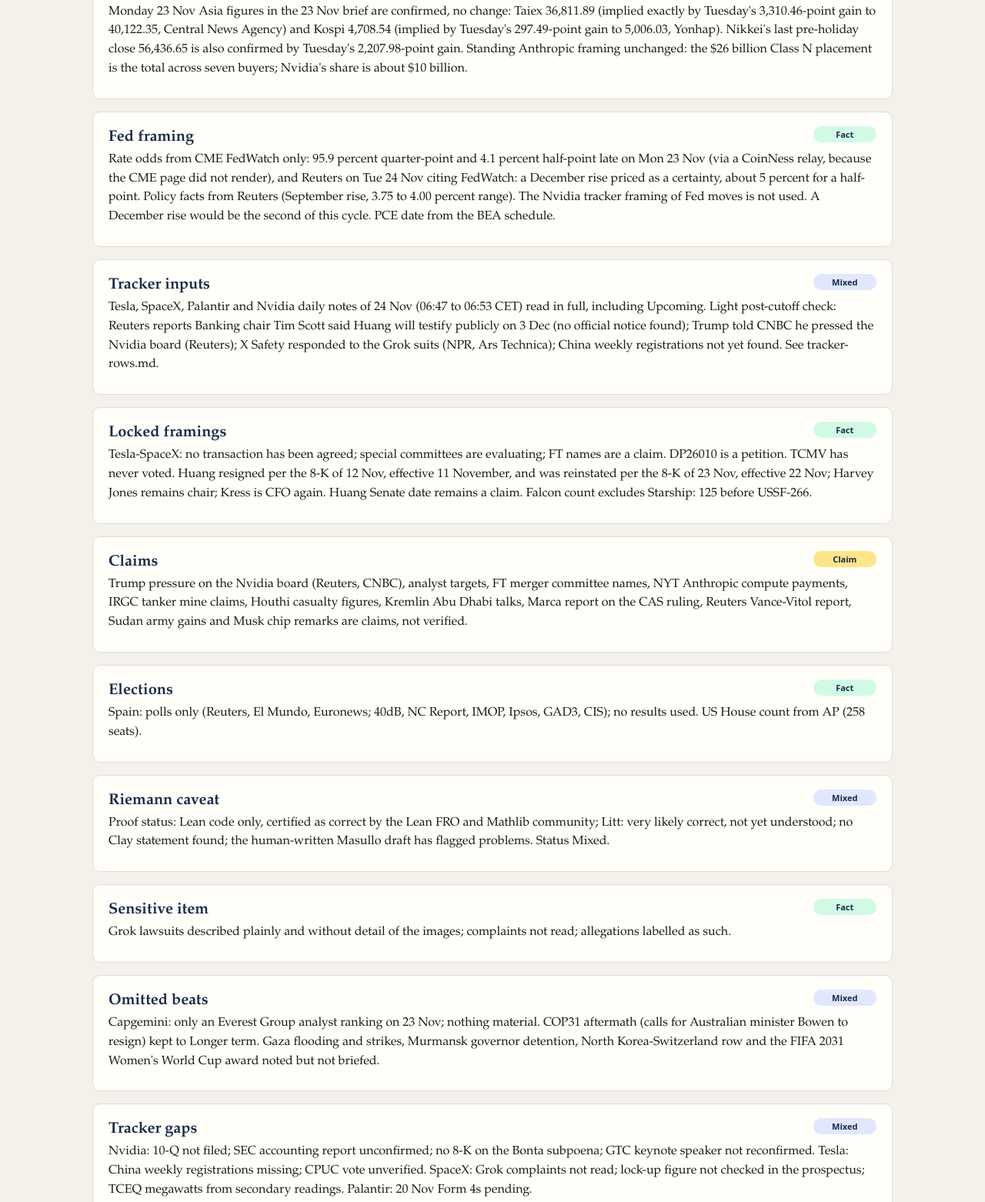
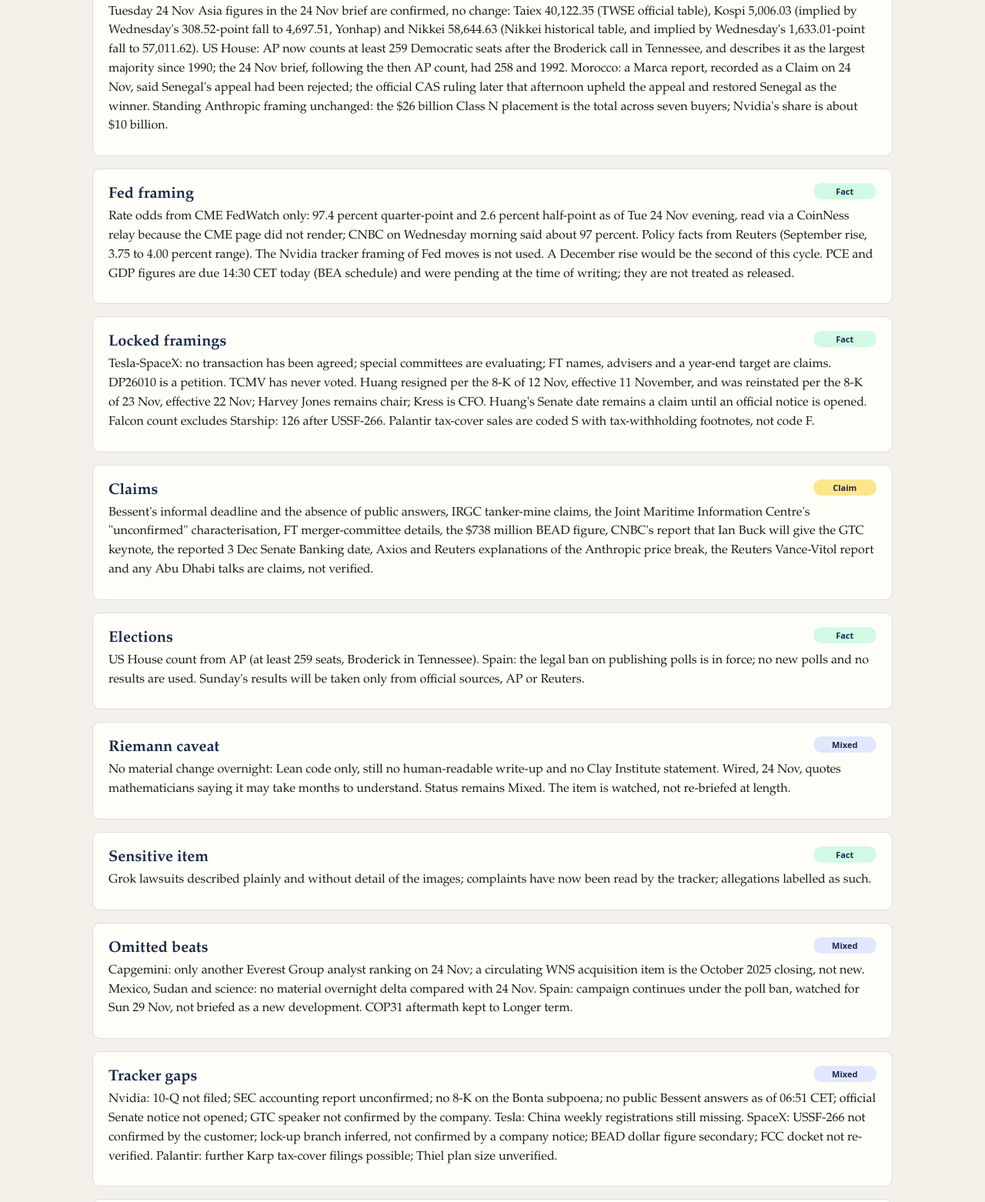
Before and after one commit to elhabtey-hash/daily-brief, a plain HTML site: page notes.html in a window 1280 px wide. Shown: the part 502-2064 px from the top of the page at 77% size. Drawn offline with Linux system fonts and the light colour scheme.

Commit message:
Daily Brief Wednesday 25 November 2026  ·  Europe/Paris, morning  ·  window Tuesday 24 November morning to Wednesday 25 November morning: notes.html

```diff
--- a/notes.html
+++ b/notes.html
@@ -3,7 +3,7 @@
 <head>
   <meta charset="utf-8">
   <meta name="viewport" content="width=device-width, initial-scale=1">
-  <title>Notes · Daily Brief · Tuesday 24 November 2026  ·  Europe/Paris, morning  ·  window Monday 23 November morning to Tuesday 24 November morning</title>
+  <title>Notes · Daily Brief · Wednesday 25 November 2026  ·  Europe/Paris, morning  ·  window Tuesday 24 November morning to Wednesday 25 November morning</title>
   <link rel="stylesheet" href="styles.css">
 </head>
 <body>
@@ -13,7 +13,7 @@
       <nav><a href="index.html">Cover</a><a href="brief.html">Brief</a><a href="watch.html">Watch</a><a href="longer-term.html">Longer term</a><a href="notes.html" aria-current="page">Notes</a></nav>
     </div>
   </header>
-  <div class="banner"><div class="wrap">Public snapshot · Tuesday 24 November 2026  ·  Europe/Paris, morning  ·  window Monday 23 November morning to Tuesday 24 November morning</div></div>
+  <div class="banner"><div class="wrap">Public snapshot · Wednesday 25 November 2026  ·  Europe/Paris, morning  ·  window Tuesday 24 November morning to Wednesday 25 November morning</div></div>
   <main class="wrap">
     <h1>Notes</h1>
     <p class="lede">How to read this snapshot.</p>
@@ -23,86 +23,79 @@
     <h2 style="margin:0">Window and prices</h2>
     <span class="status fact">Fact</span>
   </div>
-  <p>Window Monday 23 Nov morning to Tuesday 24 Nov morning, Paris CET. US figures are Monday 23 Nov official closes (CNBC, Xinhua, Fox Business). Oil figures are Monday 23 Nov settles: January Brent $89.37 (headline) and January WTI $80.17. January WTI is now the front month after December WTI expired on Fri 20 Nov at $83.98; the 3.88 percent fall is measured against January&#x27;s own Friday settle of $83.41, while Bloomberg&#x27;s 4.5 percent compares with the expired December contract. Tuesday Brent near $88.80 is intraday, not a settle. Asia figures are official Tuesday 24 Nov closes. US futures are indications.</p>
+  <p>Window Tuesday 24 Nov morning to Wednesday 25 Nov morning, Paris CET. US figures are Tuesday 24 Nov official closes (CNBC, MarketWatch, AP). Oil figures are Tuesday 24 Nov settles: January Brent $91.40 (headline) and January WTI $82.05. January Brent remains the front-month headline until its last ICE trading day, Mon 30 Nov 2026 (ICE expiry calendar); February does not become the front month until after that date. January WTI is the US front month after December WTI expired on Fri 20 Nov at $83.98. Asia figures are official Wednesday 25 Nov closes. US futures are indications, not closes. After-hours prices (Dell, and any Nvidia prints) are not closes.</p>
 </article>
 <article class="story">
   <div class="story-head">
     <h2 style="margin:0">Corrections</h2>
     <span class="status fact">Fact</span>
   </div>
-  <p>Monday 23 Nov Asia figures in the 23 Nov brief are confirmed, no change: Taiex 36,811.89 (implied exactly by Tuesday&#x27;s 3,310.46-point gain to 40,122.35, Central News Agency) and Kospi 4,708.54 (implied by Tuesday&#x27;s 297.49-point gain to 5,006.03, Yonhap). Nikkei&#x27;s last pre-holiday close 56,436.65 is also confirmed by Tuesday&#x27;s 2,207.98-point gain. Standing Anthropic framing unchanged: the $26 billion Class N placement is the total across seven buyers; Nvidia&#x27;s share is about $10 billion.</p>
+  <p>Tuesday 24 Nov Asia figures in the 24 Nov brief are confirmed, no change: Taiex 40,122.35 (TWSE official table), Kospi 5,006.03 (implied by Wednesday&#x27;s 308.52-point fall to 4,697.51, Yonhap) and Nikkei 58,644.63 (Nikkei historical table, and implied by Wednesday&#x27;s 1,633.01-point fall to 57,011.62). US House: AP now counts at least 259 Democratic seats after the Broderick call in Tennessee, and describes it as the largest majority since 1990; the 24 Nov brief, following the then AP count, had 258 and 1992. Morocco: a Marca report, recorded as a Claim on 24 Nov, said Senegal&#x27;s appeal had been rejected; the official CAS ruling later that afternoon upheld the appeal and restored Senegal as the winner. Standing Anthropic framing unchanged: the $26 billion Class N placement is the total across seven buyers; Nvidia&#x27;s share is about $10 billion.</p>
 </article>
 <article class="story">
   <div class="story-head">
     <h2 style="margin:0">Fed framing</h2>
     <span class="status fact">Fact</span>
   </div>
-  <p>Rate odds from CME FedWatch only: 95.9 percent quarter-point and 4.1 percent half-point late on Mon 23 Nov (via a CoinNess relay, because the CME page did not render), and Reuters on Tue 24 Nov citing FedWatch: a December rise priced as a certainty, about 5 percent for a half-point. Policy facts from Reuters (September rise, 3.75 to 4.00 percent range). The Nvidia tracker framing of Fed moves is not used. A December rise would be the second of this cycle. PCE date from the BEA schedule.</p>
-</article>
-<article class="story">
-  <div class="story-head">
-    <h2 style="margin:0">Tracker inputs</h2>
-    <span class="status mixed">Mixed</span>
-  </div>
-  <p>Tesla, SpaceX, Palantir and Nvidia daily notes of 24 Nov (06:47 to 06:53 CET) read in full, including Upcoming. Light post-cutoff check: Reuters reports Banking chair Tim Scott said Huang will testify publicly on 3 Dec (no official notice found); Trump told CNBC he pressed the Nvidia board (Reuters); X Safety responded to the Grok suits (NPR, Ars Technica); China weekly registrations not yet found. See tracker-rows.md.</p>
+  <p>Rate odds from CME FedWatch only: 97.4 percent quarter-point and 2.6 percent half-point as of Tue 24 Nov evening, read via a CoinNess relay because the CME page did not render; CNBC on Wednesday morning said about 97 percent. Policy facts from Reuters (September rise, 3.75 to 4.00 percent range). The Nvidia tracker framing of Fed moves is not used. A December rise would be the second of this cycle. PCE and GDP figures are due 14:30 CET today (BEA schedule) and were pending at the time of writing; they are not treated as released.</p>
 </article>
 <article class="story">
   <div class="story-head">
     <h2 style="margin:0">Locked framings</h2>
     <span class="status fact">Fact</span>
   </div>
-  <p>Tesla-SpaceX: no transaction has been agreed; special committees are evaluating; FT names are a claim. DP26010 is a petition. TCMV has never voted. Huang resigned per the 8-K of 12 Nov, effective 11 November, and was reinstated per the 8-K of 23 Nov, effective 22 Nov; Harvey Jones remains chair; Kress is CFO again. Huang Senate date remains a claim. Falcon count excludes Starship: 125 before USSF-266.</p>
+  <p>Tesla-SpaceX: no transaction has been agreed; special committees are evaluating; FT names, advisers and a year-end target are claims. DP26010 is a petition. TCMV has never voted. Huang resigned per the 8-K of 12 Nov, effective 11 November, and was reinstated per the 8-K of 23 Nov, effective 22 Nov; Harvey Jones remains chair; Kress is CFO. Huang&#x27;s Senate date remains a claim until an official notice is opened. Falcon count excludes Starship: 126 after USSF-266. Palantir tax-cover sales are coded S with tax-withholding footnotes, not code F.</p>
 </article>
 <article class="story">
   <div class="story-head">
     <h2 style="margin:0">Claims</h2>
     <span class="status claim">Claim</span>
   </div>
-  <p>Trump pressure on the Nvidia board (Reuters, CNBC), analyst targets, FT merger committee names, NYT Anthropic compute payments, IRGC tanker mine claims, Houthi casualty figures, Kremlin Abu Dhabi talks, Marca report on the CAS ruling, Reuters Vance-Vitol report, Sudan army gains and Musk chip remarks are claims, not verified.</p>
+  <p>Bessent&#x27;s informal deadline and the absence of public answers, IRGC tanker-mine claims, the Joint Maritime Information Centre&#x27;s &quot;unconfirmed&quot; characterisation, FT merger-committee details, the $738 million BEAD figure, CNBC&#x27;s report that Ian Buck will give the GTC keynote, the reported 3 Dec Senate Banking date, Axios and Reuters explanations of the Anthropic price break, the Reuters Vance-Vitol report and any Abu Dhabi talks are claims, not verified.</p>
 </article>
 <article class="story">
   <div class="story-head">
     <h2 style="margin:0">Elections</h2>
     <span class="status fact">Fact</span>
   </div>
-  <p>Spain: polls only (Reuters, El Mundo, Euronews; 40dB, NC Report, IMOP, Ipsos, GAD3, CIS); no results used. US House count from AP (258 seats).</p>
+  <p>US House count from AP (at least 259 seats, Broderick in Tennessee). Spain: the legal ban on publishing polls is in force; no new polls and no results are used. Sunday&#x27;s results will be taken only from official sources, AP or Reuters.</p>
 </article>
 <article class="story">
   <div class="story-head">
     <h2 style="margin:0">Riemann caveat</h2>
     <span class="status mixed">Mixed</span>
   </div>
-  <p>Proof status: Lean code only, certified as correct by the Lean FRO and Mathlib community; Litt: very likely correct, not yet understood; no Clay statement found; the human-written Masullo draft has flagged problems. Status Mixed.</p>
+  <p>No material change overnight: Lean code only, still no human-readable write-up and no Clay Institute statement. Wired, 24 Nov, quotes mathematicians saying it may take months to understand. Status remains Mixed. The item is watched, not re-briefed at length.</p>
 </article>
 <article class="story">
   <div class="story-head">
     <h2 style="margin:0">Sensitive item</h2>
     <span class="status fact">Fact</span>
   </div>
-  <p>Grok lawsuits described plainly and without detail of the images; complaints not read; allegations labelled as such.</p>
+  <p>Grok lawsuits described plainly and without detail of the images; complaints have now been read by the tracker; allegations labelled as such.</p>
 </article>
 <article class="story">
   <div class="story-head">
     <h2 style="margin:0">Omitted beats</h2>
     <span class="status mixed">Mixed</span>
   </div>
-  <p>Capgemini: only an Everest Group analyst ranking on 23 Nov; nothing material. COP31 aftermath (calls for Australian minister Bowen to resign) kept to Longer term. Gaza flooding and strikes, Murmansk governor detention, North Korea-Switzerland row and the FIFA 2031 Women&#x27;s World Cup award noted but not briefed.</p>
+  <p>Capgemini: only another Everest Group analyst ranking on 24 Nov; a circulating WNS acquisition item is the October 2025 closing, not new. Mexico, Sudan and science: no material overnight delta compared with 24 Nov. Spain: campaign continues under the poll ban, watched for Sun 29 Nov, not briefed as a new development. COP31 aftermath kept to Longer term.</p>
 </article>
 <article class="story">
   <div class="story-head">
     <h2 style="margin:0">Tracker gaps</h2>
     <span class="status mixed">Mixed</span>
   </div>
-  <p>Nvidia: 10-Q not filed; SEC accounting report unconfirmed; no 8-K on the Bonta subpoena; GTC keynote speaker not reconfirmed. Tesla: China weekly registrations missing; CPUC vote unverified. SpaceX: Grok complaints not read; lock-up figure not checked in the prospectus; TCEQ megawatts from secondary readings. Palantir: 20 Nov Form 4s pending.</p>
+  <p>Nvidia: 10-Q not filed; SEC accounting report unconfirmed; no 8-K on the Bonta subpoena; no public Bessent answers as of 06:51 CET; official Senate notice not opened; GTC speaker not confirmed by the company. Tesla: China weekly registrations still missing. SpaceX: USSF-266 not confirmed by the customer; lock-up branch inferred, not confirmed by a company notice; BEAD dollar figure secondary; FCC docket not re-verified. Palantir: further Karp tax-cover filings possible; Thiel plan size unverified.</p>
 </article>
 <article class="story">
   <div class="story-head">
     <h2 style="margin:0">Sources: markets, Fed, energy</h2>
     <span class="status fact">Fact</span>
   </div>
-  <p>https://www.cnbc.com/2026/11/22/stock-market-today-live-updates.html ; https://english.news.cn/northamerica/20261124/703e0a6b986b41bc82f9a85c42f7d7ee/c.html ; https://focustaiwan.tw/business/202611240011 ; https://tw.news.yahoo.com/%E5%8F%B0%E8%82%A1%E6%BC%B23310-46%E9%BB%9E-054633670.html ; https://en.yna.co.kr/view/AEN20261124006700320 ; https://indexes.nikkei.co.jp/en/nkave ; https://www.boursorama.com/bourse/actualites/le-nikkei-finit-en-hausse-de-3-91-d187909d3f0dc9405bd64cdaf04acd25 ; https://au.investing.com/news/economy-news/asian-stocks-rally-as-huangs-nvidia-return-revives-ai-trade-4791841 ; https://english.news.cn/20261124/5bc9039da7b947e9a17527c6233595f8/c.html ; https://www.morningstar.com/news/dow-jones/202611237545/front-month-ice-brent-crude-fell-346-to-settle-at-8937-data-talk ; https://www.rigzone.com/news/oil_falls_as_trump_signals_iran_talks-23-nov-2026-185152-article ; https://coinness.com/en/stock-news/177625 ; https://www.investing.com/news/economy-news/fed-has-work-to-do-to-lower-inflation-williams-says-5046374 ; https://www.bea.gov/news/schedule ; https://www.investing.com/news/earnings/hpe-stocks-falls-after-hours-despite-quarterly-results-guidance-beat-5046357</p>
+  <p>https://www.cnbc.com/2026/11/23/stock-market-today-live-updates.html ; https://www.marketwatch.com/story/u-s-stocks-mixed-as-huang-relief-rally-fades-57a108e0 ; https://apnews.com/article/wall-street-stocks-dow-nasdaq-6cc4e580290aadf304ee316d6d46dd81 ; https://en.yna.co.kr/view/AEN20261125006200320 ; https://www.twse.com.tw/en/indicesReport/MI_5MINS_HIST?date=202611&amp;response=html ; https://tw.stock.yahoo.com/news/12%E6%9C%88%E5%8F%B0%E8%82%A1%E6%9C%9F%E6%8C%87%E8%B7%8C2262%E9%BB%9E-060618146.html ; https://indexes.nikkei.co.jp/en/nkave/ ; https://www.morningstar.com/news/dow-jones/202611245878/cac-40-index-ends-005-lower-at-804049-data-talk ; https://english.news.cn/20261125/0a1cacb7a8b24dfc87c2ffd21b59ce6f/c.html ; https://www.cnbc.com/2026/11/24/oil-wti-brent-hormuz-supply.html ; https://www.ice.com/products/219/Brent-Crude-Futures/expiry ; https://coinness.com/en/stock-news/178452 ; https://www.bea.gov/news/schedule ; https://investors.delltechnologies.com/news-events/press-releases/detail/1665/dell-technologies-delivers-third-quarter-fiscal-2027-financial-results</p>
 </article>
   </main>
-  <footer class="site"><div class="wrap">Daily Brief · Tuesday 24 November 2026  ·  Europe/Paris, morning  ·  window Monday 23 November morning to Tuesday 24 November morning · public site, full file is emailed separately</div></footer>
+  <footer class="site"><div class="wrap">Daily Brief · Wednesday 25 November 2026  ·  Europe/Paris, morning  ·  window Tuesday 24 November morning to Wednesday 25 November morning · public site, full file is emailed separately</div></footer>
 </body>
 </html>
```
